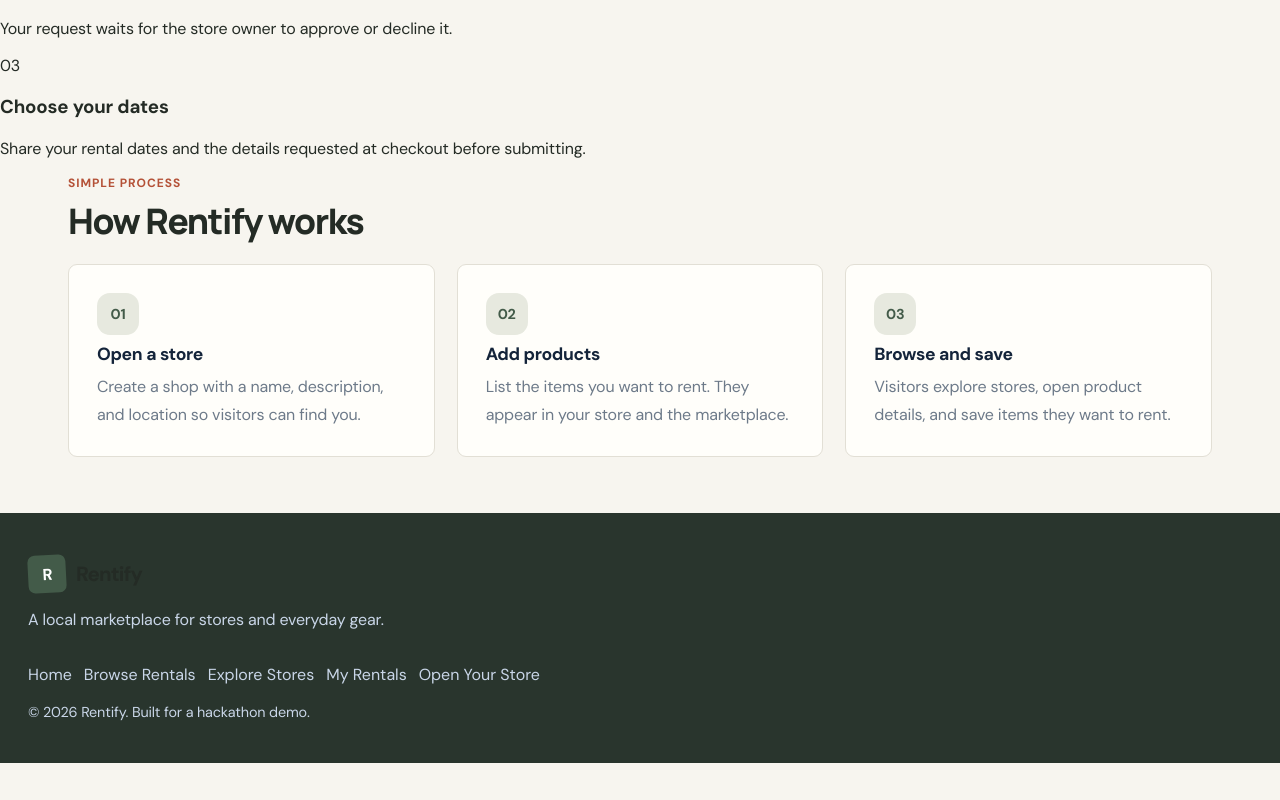
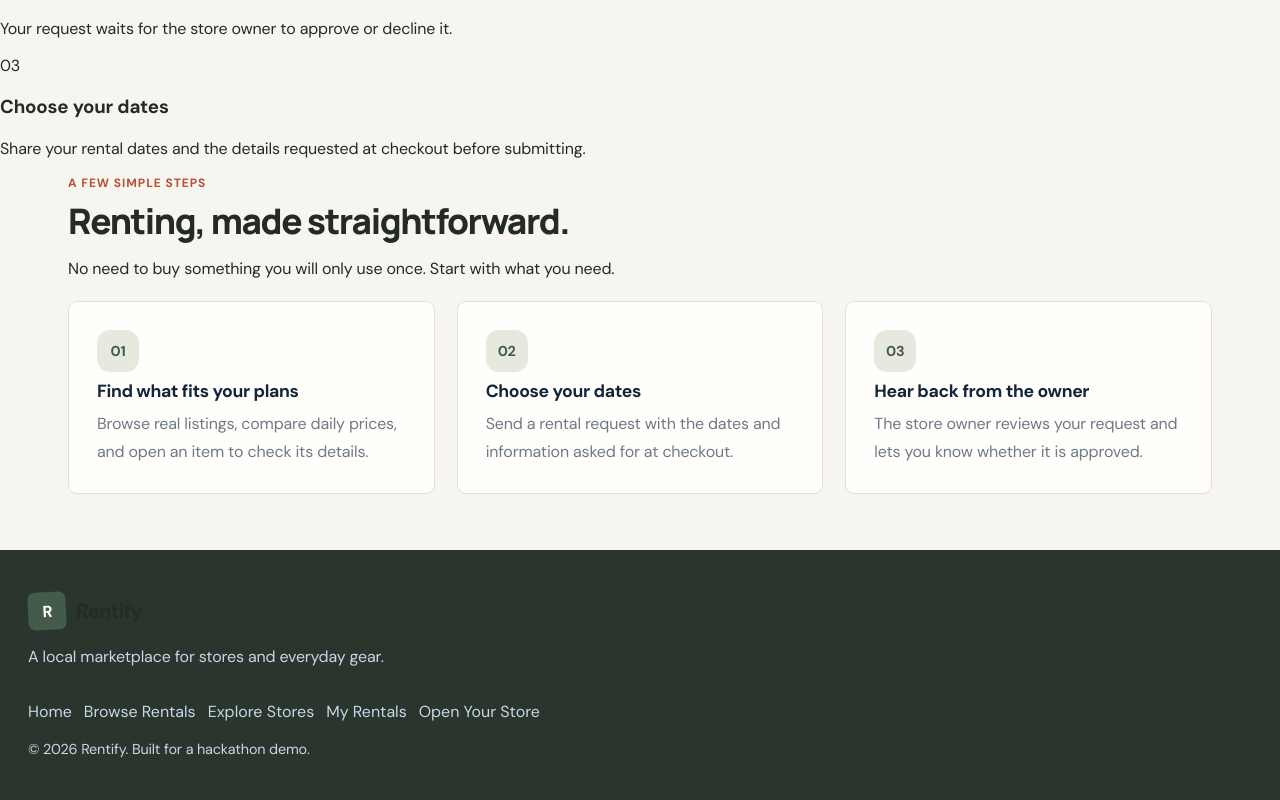
Before and after one commit to Ridabatool512/rental-marketplace, a React (Vite) app in the folder Frontend/: page / in a window 1280 px wide. Shown: the part 2100-2900 px from the top of the page. Before the commit the page ends 2863 px from the top, so only its background shows below. Built offline with nearby package versions, Linux system fonts and the light colour scheme; no server answers.

Commit message:
Rewrite How Rentify Works around the real rental request journey

```diff
--- a/Frontend/src/components/HowItWorks.jsx
+++ b/Frontend/src/components/HowItWorks.jsx
@@ -2,26 +2,27 @@ function HowItWorks() {
   const steps = [
     {
       number: '01',
-      title: 'Open a store',
-      text: 'Create a shop with a name, description, and location so visitors can find you.',
+      title: 'Find what fits your plans',
+      text: 'Browse real listings, compare daily prices, and open an item to check its details.',
     },
     {
       number: '02',
-      title: 'Add products',
-      text: 'List the items you want to rent. They appear in your store and the marketplace.',
+      title: 'Choose your dates',
+      text: 'Send a rental request with the dates and information asked for at checkout.',
     },
     {
       number: '03',
-      title: 'Browse and save',
-      text: 'Visitors explore stores, open product details, and save items they want to rent.',
+      title: 'Hear back from the owner',
+      text: 'The store owner reviews your request and lets you know whether it is approved.',
     },
   ]
 
   return (
-    <section className="how" id="how-it-works">
-      <div className="section-heading">
-        <p className="eyebrow">Simple process</p>
-        <h2>How Rentify works</h2>
+    <section className="how" id="how-it-works" aria-labelledby="how-heading">
+      <div className="section-heading how-heading">
+        <p className="eyebrow">A few simple steps</p>
+        <h2 id="how-heading">Renting, made straightforward.</h2>
+        <p className="section-description">No need to buy something you will only use once. Start with what you need.</p>
       </div>
       <div className="steps">
         {steps.map((step) => (
```
